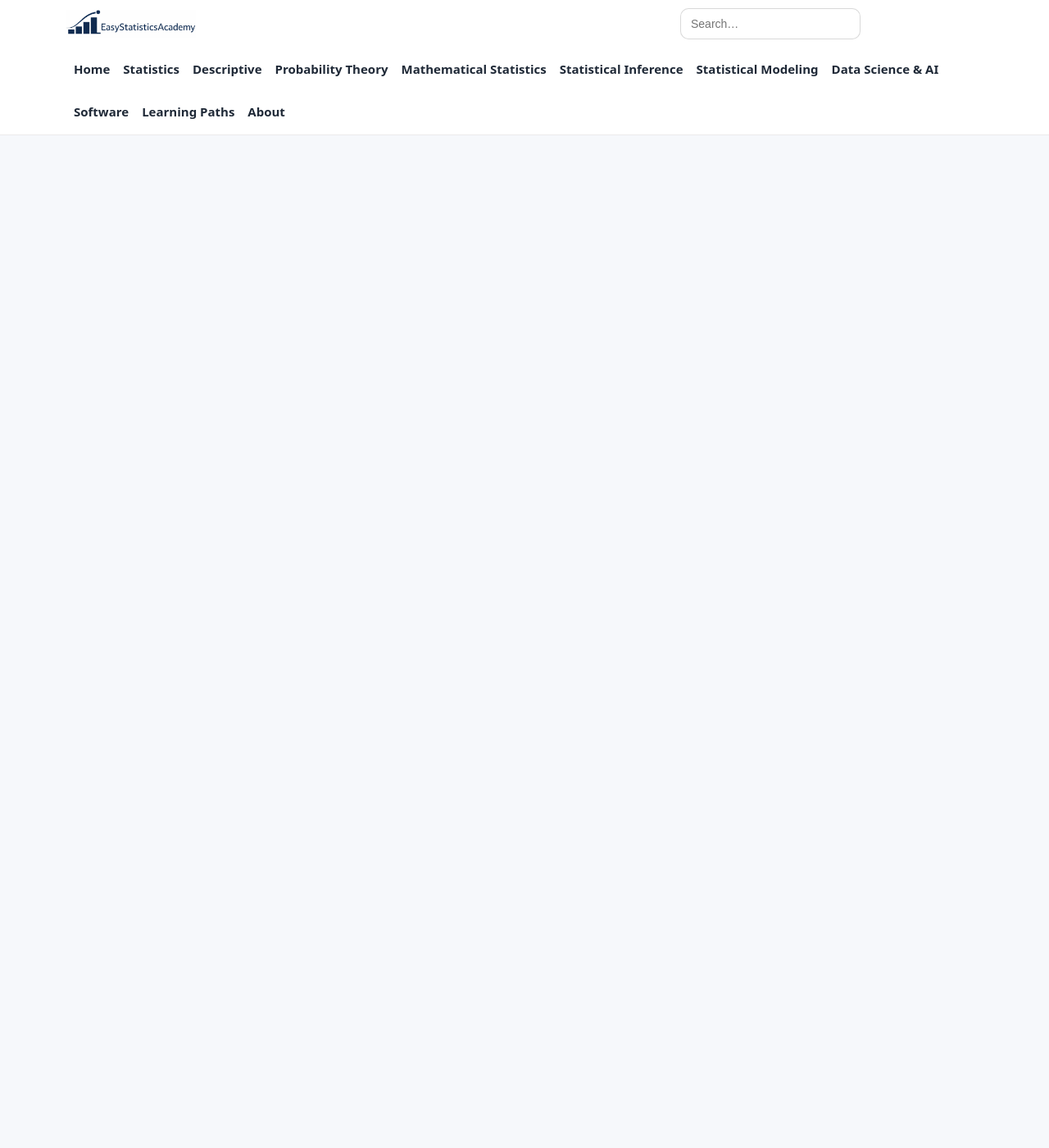
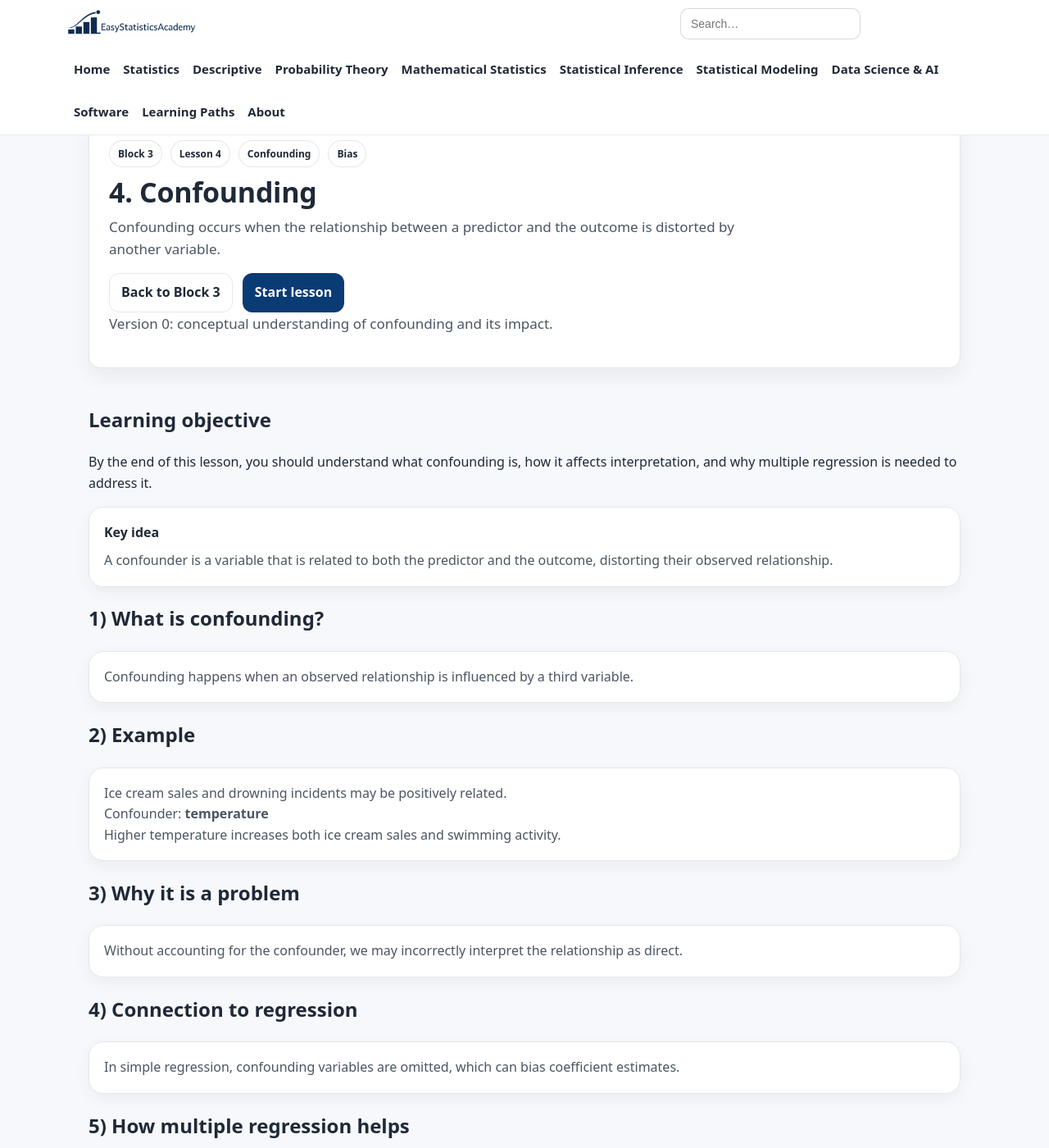
Before and after one commit to ammar-homaida-statistics/easystatisticsacademy, a Jekyll site: the page built from modeling/multiple-regression/confounding/index.md, in a window 1280 px wide and 1400 px high, scrolled down 270 px. Shown: the whole window at 82% size. Built offline with Jekyll 4.4.1, drawn with Linux system fonts in a browser that asks for light colours; our own code applies the rules of GitHub Pages for plain Markdown files; before the commit the page ends 900 px from its top, so only the background shows below that; some of the changed text lies outside the part shown.

Commit message:
Add lesson content

```diff
--- a/modeling/multiple-regression/confounding/index.md
+++ b/modeling/multiple-regression/confounding/index.md
@@ -1 +1,173 @@
-coming soon
+---
+layout: default
+title: 4. Confounding
+permalink: /modeling/multiple-regression/confounding/
+sidebar: false
+---
+
+<!-- UNDER CONSTRUCTION -->
+<section class="section section-slim">
+  <div class="callout" style="background:#fff4e5; border:2px solid #ff9800; padding:2rem; border-radius:12px;">
+    <h2 style="color:#e65100;">🚧 Lesson Under Construction</h2>
+    <p>
+      Version 0 focuses on understanding confounding conceptually.
+      Formal causal frameworks will be added later.
+    </p>
+  </div>
+</section>
+
+<!-- ✅ Update last visited lesson -->
+<script>
+(function () {
+  localStorage.setItem("esa_continue_modeling_mr_lesson_v0", JSON.stringify({
+    url: "/modeling/multiple-regression/confounding/",
+    label: "Lesson 4 — Confounding",
+    ts: Date.now()
+  }));
+})();
+</script>
+
+<!-- HERO -->
+<section class="hero hero-section">
+  <div class="hero-card">
+
+    <div class="badge-row">
+      <span class="badge">Block 3</span>
+      <span class="badge">Lesson 4</span>
+      <span class="badge">Confounding</span>
+      <span class="badge">Bias</span>
+    </div>
+
+    <h1>4. Confounding</h1>
+
+    <p class="lead">
+      Confounding occurs when the relationship between a predictor and the outcome
+      is distorted by another variable.
+    </p>
+
+    <div class="hero-actions">
+      <a class="btn btn-outline" href="/modeling/multiple-regression/">Back to Block 3</a>
+      <a class="btn" href="#lesson">Start lesson</a>
+    </div>
+
+    <p class="muted-mini">
+      Version 0: conceptual understanding of confounding and its impact.
+    </p>
+
+  </div>
+</section>
+
+<!-- LESSON -->
+<section class="section" id="lesson">
+
+  <h2>Learning objective</h2>
+  <p>
+    By the end of this lesson, you should understand what confounding is,
+    how it affects interpretation, and why multiple regression is needed to address it.
+  </p>
+
+  <div class="card">
+    <h3>Key idea</h3>
+    <p>
+      A confounder is a variable that is related to both the predictor and the outcome,
+      distorting their observed relationship.
+    </p>
+  </div>
+
+  <h2>1) What is confounding?</h2>
+  <div class="card">
+    <p>
+      Confounding happens when an observed relationship is influenced by a third variable.
+    </p>
+  </div>
+
+  <h2>2) Example</h2>
+  <div class="card">
+    <p>
+      Ice cream sales and drowning incidents may be positively related.
+    </p>
+    <p>
+      Confounder: <strong>temperature</strong>
+    </p>
+    <p>
+      Higher temperature increases both ice cream sales and swimming activity.
+    </p>
+  </div>
+
+  <h2>3) Why it is a problem</h2>
+  <div class="card">
+    <p>
+      Without accounting for the confounder,
+      we may incorrectly interpret the relationship as direct.
+    </p>
+  </div>
+
+  <h2>4) Connection to regression</h2>
+  <div class="card">
+    <p>
+      In simple regression, confounding variables are omitted,
+      which can bias coefficient estimates.
+    </p>
+  </div>
+
+  <h2>5) How multiple regression helps</h2>
+  <div class="card">
+    <p>
+      By including confounders in the model,
+      we can estimate adjusted effects that isolate each variable’s contribution.
+    </p>
+  </div>
+
+  <h2>6) Omitted variable bias</h2>
+  <div class="card">
+    <p>
+      When a confounder is excluded, the estimated effect of a predictor
+      can be biased (too large, too small, or even reversed).
+    </p>
+  </div>
+
+  <h2>7) Sign reversal example</h2>
+  <div class="card">
+    <p>
+      A predictor may appear to have a positive effect in simple regression,
+      but a negative effect after adjusting for another variable.
+    </p>
+  </div>
+
+  <h2>8) Important warning</h2>
+  <div class="card">
+    <ul>
+      <li>Controlling for variables does not automatically imply causality</li>
+      <li>Incorrect variable selection can introduce new bias</li>
+    </ul>
+  </div>
+
+  <h2>9) Why this matters</h2>
+  <div class="card">
+    <p>
+      Confounding is one of the main reasons why simple models can lead to incorrect conclusions.
+    </p>
+  </div>
+
+  <div class="card">
+    <h3>Outcome of this lesson</h3>
+    <ul>
+      <li>Define confounding correctly</li>
+      <li>Identify confounders conceptually</li>
+      <li>Understand omitted variable bias</li>
+      <li>Understand why coefficients change across models</li>
+      <li>Prepare for interpreting coefficients</li>
+    </ul>
+  </div>
+
+  <div class="card">
+    <h3>Next step</h3>
+    <p>
+      Now we interpret regression coefficients formally in the multiple regression setting.
+    </p>
+    <a class="btn" href="/modeling/multiple-regression/coefficients/">
+      Next lesson: Coefficients →
+    </a>
+  </div>
+
+</section>
```
